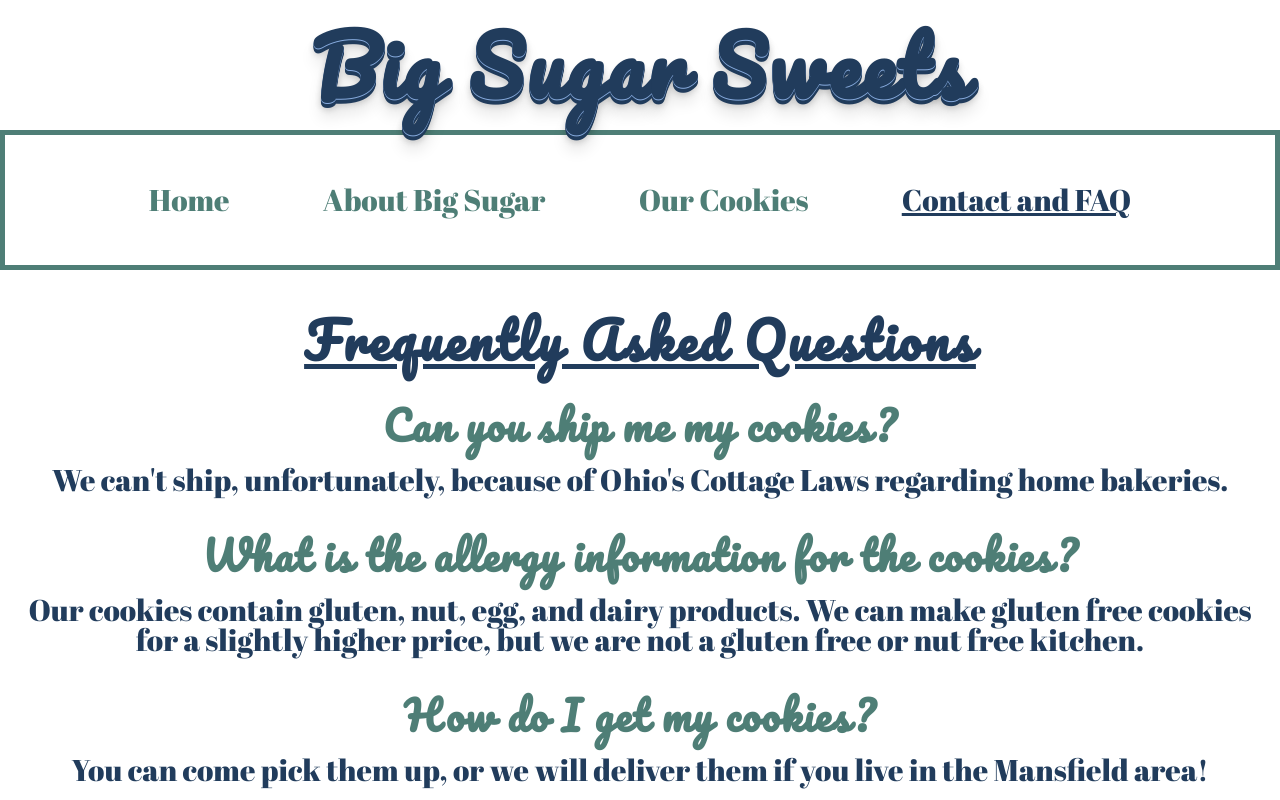
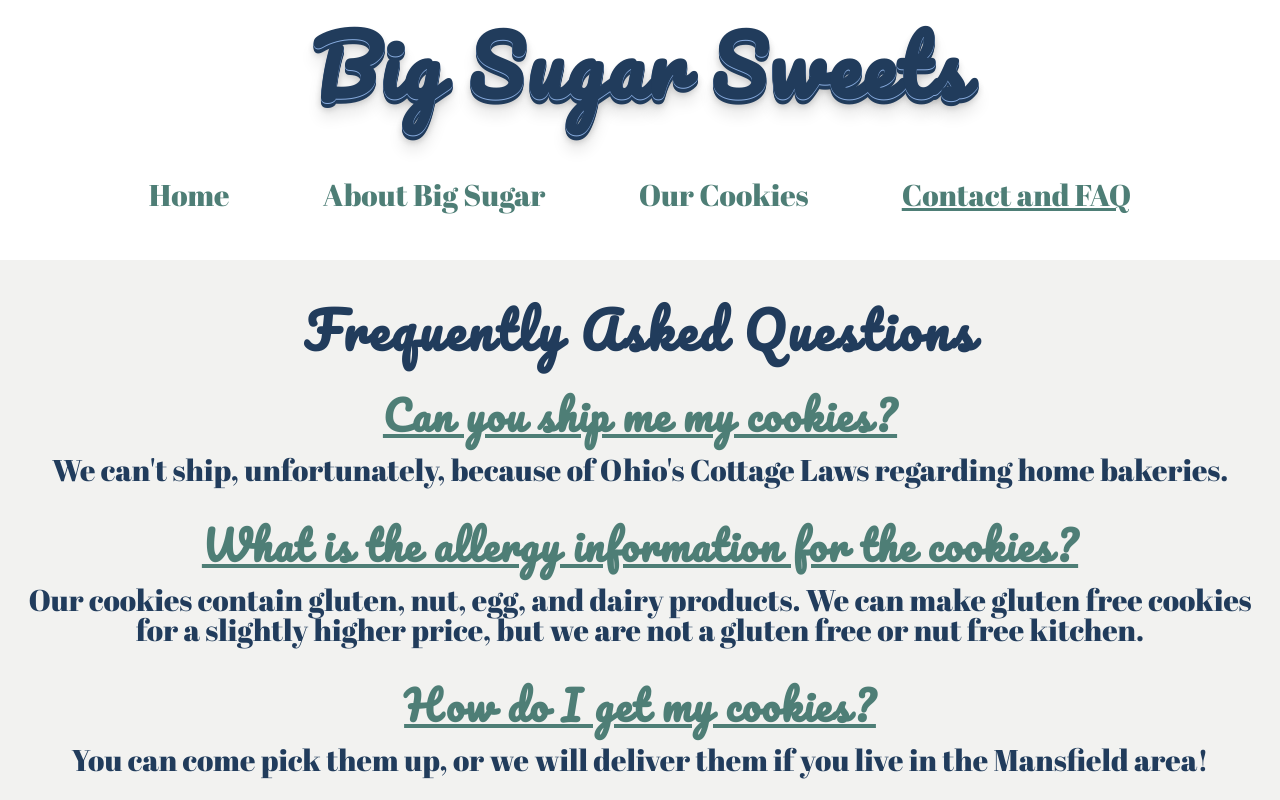
Before and after one commit to juliamaxwe/finalproject, a plain HTML site: page contact.html in a window 1280 px wide. Shown: the top 800 px of the page. Drawn offline with Linux system fonts and the light colour scheme.

Commit message:
final changes (hopefully)

```diff
--- a/contact.html
+++ b/contact.html
@@ -20,7 +20,7 @@
           <li> <a class='current' href="contact.html"> Contact and FAQ </a> </li>
         </ul>
       </nav>
-    <div class="faq">
+    <div class="faq" id="skip">
       <h1 class='faqtitle'>Frequently Asked Questions </h1>
         <h2 class='faqquestions'> Can you ship me my cookies? </h2>
           <p class='faqanswer'> We can't ship, unfortunately, because of Ohio's Cottage Laws regarding home bakeries.</p>
--- a/css/style.css
+++ b/css/style.css
@@ -41,13 +41,11 @@ body{
   list-style-type: none;
   text-align:center;
   background-color: white;
-  border: 2px solid #4E7E76;
-  border-radius: 15px;
-  margin: 0px 20px 0px 20px}
+  margin: 0px 20px 0px 20px
+}
 /*making sure that the nav displays the current page*/
 .navbar .current{
-  color: #213c5c;
-  text-decoration:underline;
+  text-decoration: underline;
 }
 .navbar a {
   justify-content: center;
@@ -55,7 +53,7 @@ body{
   display: block;
   text-decoration: none;
   margin: 5px;
-  font-size: 15px;
+  font-size: 20px;
   padding: 5px;
 
 }
@@ -88,7 +86,7 @@ body{
 
 }
 .footer p{
-    float: center;
+    float:right;
     font-family: 'Abril Fatface', cursive;
     font-size: 10px;
     padding-top: 10px;
@@ -175,6 +173,7 @@ body{
   grid-column-end: 3;
   margin: 0px 0px 0px 0px;
   order: 1;
+  background-color: #f2f2f0;
 }
 .loonfifty{
   order: 3;
@@ -459,7 +458,6 @@ body{
   padding-bottom: 0px;
   color:#213c5c;
   letter-spacing: 3px;
-  text-decoration: underline;
 }
 .faqquestions{
   font-size: 25px;
@@ -470,6 +468,7 @@ body{
   padding-bottom: 20px;
   color:#4E7E76;
   letter-spacing: 1.5px;
+  text-decoration:underline;
 
 }
 .faqanswer{
@@ -481,6 +480,7 @@ body{
 .faq{
   padding-bottom: 30px;
   padding-top: 30px;
+  background-color: #f2f2f0;
 }
 .bluebird{
   width:100%;
@@ -632,7 +632,6 @@ body{
     letter-spacing: 3px;
   }
   .navbar ul{
-    border: 5px solid #4E7E76;
     text-align:center;
     padding: 30px;
     margin: 0px 0px 0px 0px;
```
